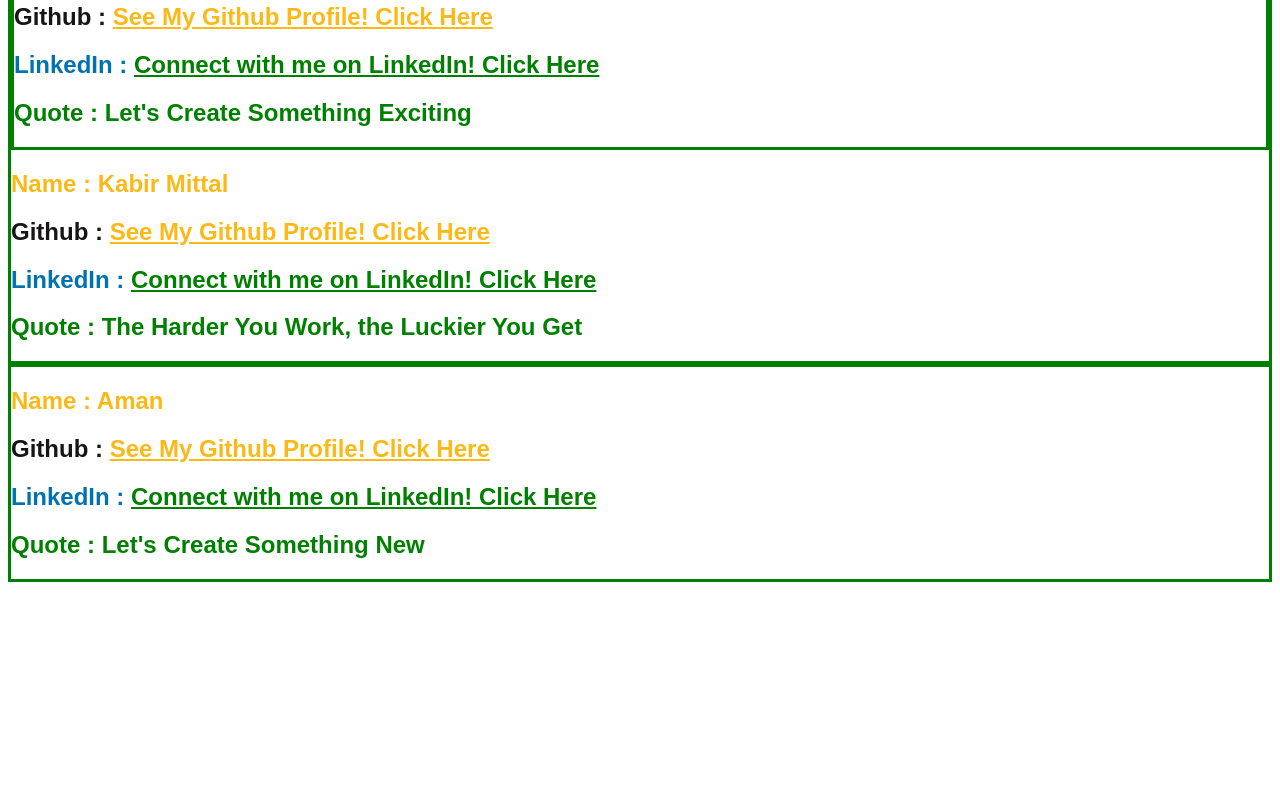
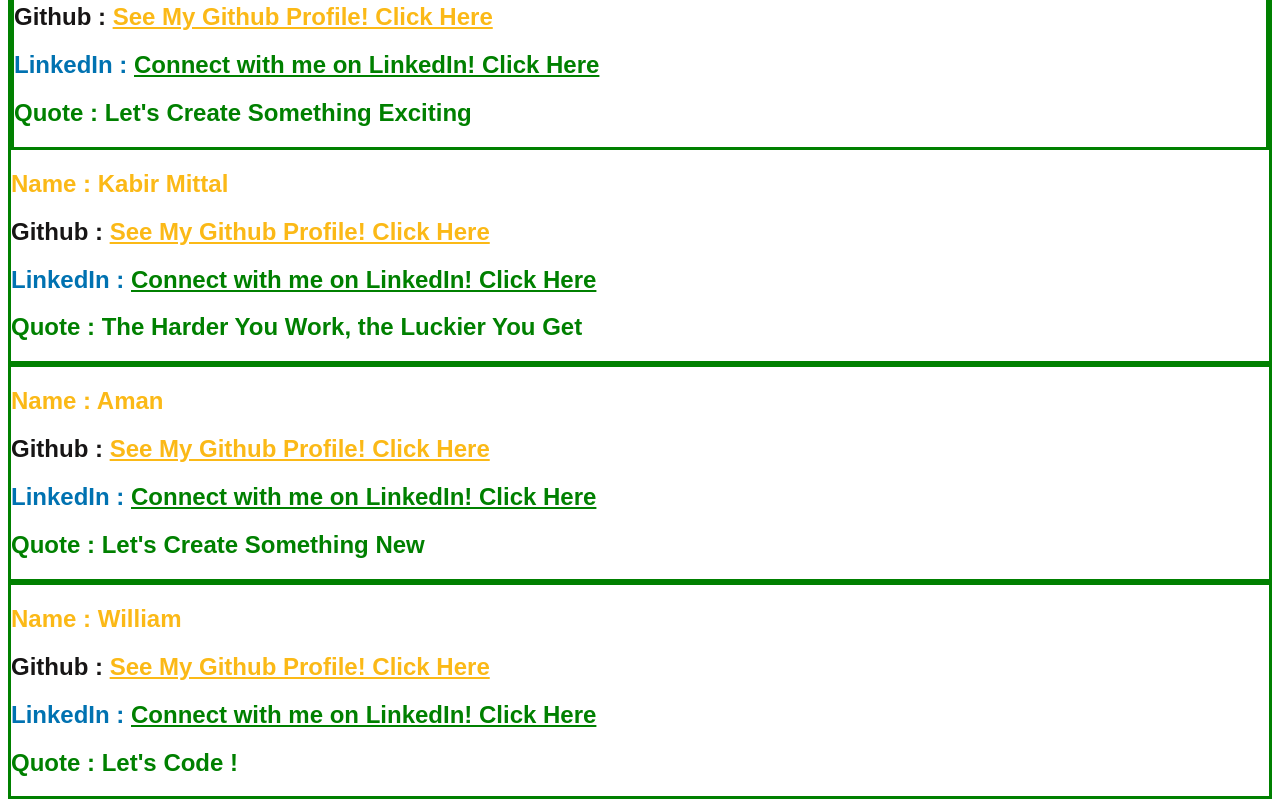
Before and after one commit to usernamehacktoberfest/my_awesome_intro, a plain HTML site: page index.html in a window 1280 px wide. Shown: the part 2248-3055 px from the top of the page. Before the commit the page ends 2838 px from the top, so only its background shows below. Drawn offline with Linux system fonts and the light colour scheme.

Commit message:
Update index.html

```diff
--- a/index.html
+++ b/index.html
@@ -89,5 +89,12 @@
         <h2 style="color: #0072b1;">LinkedIn : <a style="color: green;" href="https://www.linkedin.com/in/aman-ksingh/">Connect with me on LinkedIn! Click Here</a></h2>
         <h2 style="color: green;">Quote    : Let's Create Something New</h2>
     </div>
+
+    <div style="border: solid; color:green">
+        <h2 style="color: #FBB917;">Name   : William </h2>
+        <h2 style="color: #171515;">Github : <a style="color: #FBB917;" href="https://github.com/Williamluqui">See My Github Profile! Click Here</a></h2>
+        <h2 style="color: #0072b1;">LinkedIn : <a style="color: green;" href="https://www.linkedin.com/in/wluqui/">Connect with me on LinkedIn! Click Here</a></h2>
+        <h2 style="color: green;">Quote    : Let's Code !</h2>
+    </div>
 </body>
 </html>
```
